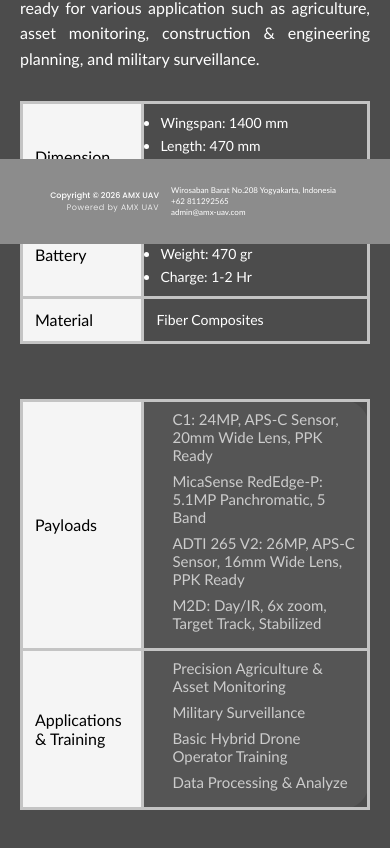
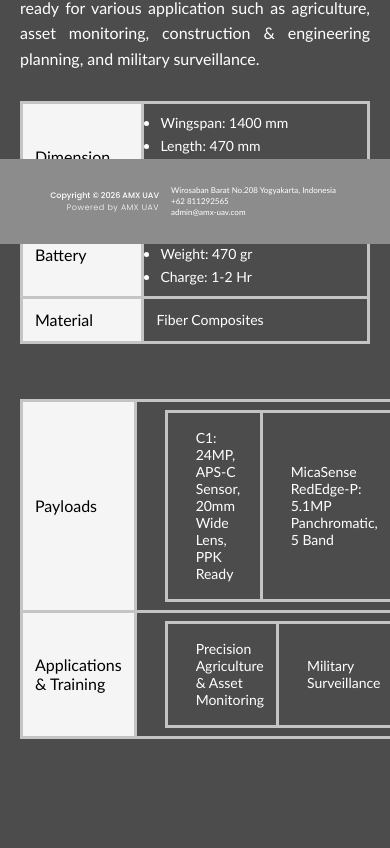
Before and after one commit to nasgmr/website-amx-next, a Next.js app: page /products/mapping/vertic-air in a window 390 px wide. Shown: the part 600-1448 px from the top of the page. Built offline with nearby package versions, Linux system fonts and the light colour scheme; a web font is replaced by a local one.

Commit message:
fix: products additional info tables

```diff
--- a/src/css/style.css
+++ b/src/css/style.css
@@ -2446,10 +2446,16 @@ html, body, .homepage-body {
     display: table !important;
     width: 100% !important;
     border-collapse: collapse !important;
+    background: none !important;
+    border-radius: 0 !important;
+    padding: 0 !important;
   }
 
   .info-box {
     display: table-row !important;
+    background: none !important;
+    border-radius: 0 !important;
+    padding: 0 !important;
   }
 
   .info-box h4 {
@@ -2464,7 +2470,8 @@ html, body, .homepage-body {
     color: #000000 !important;
   }
 
-  .info-box ul {
+  .info-box ul,
+  .info-box ul li {
     display: table-cell !important;
     border: 3px solid #C4C4C4 !important;
     padding: 8px 12px !important;
```
